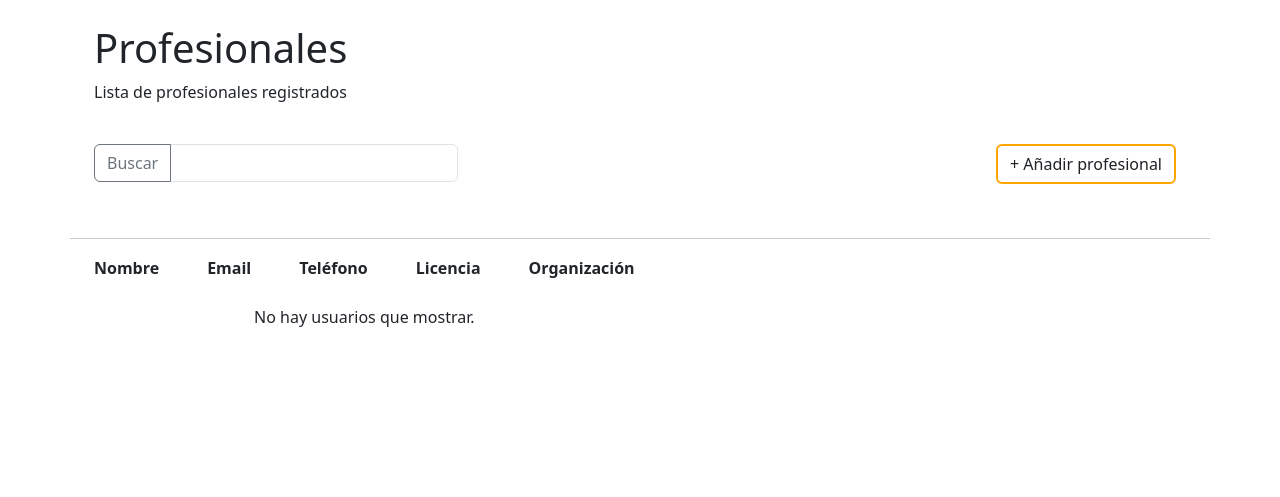
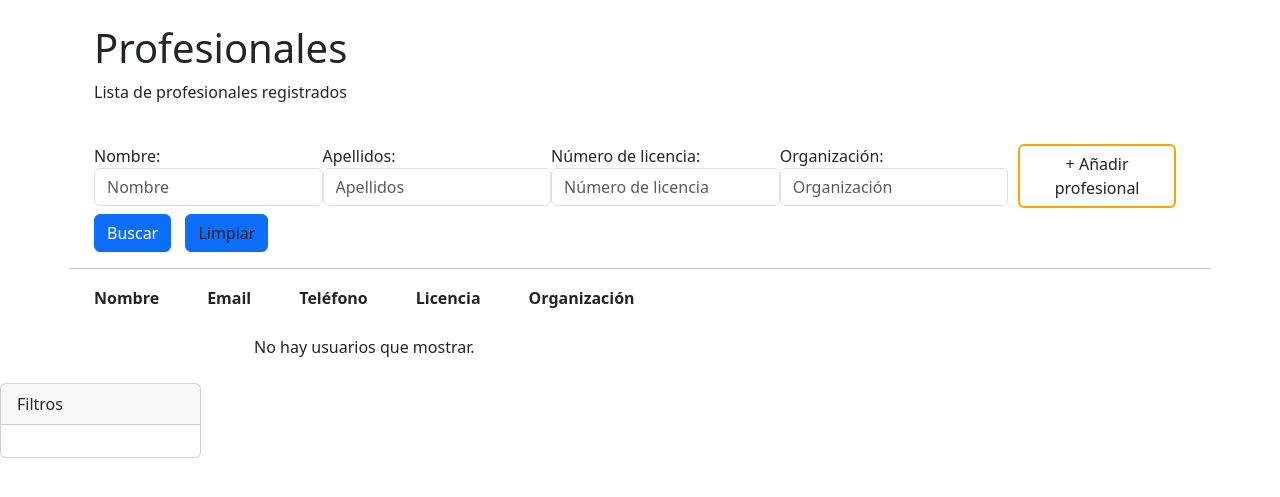
Before and after one commit to ISPP-Grupo-10/cocemfe-sevilla, a Django app: page /professionals/ in a window 1280 px wide. Shown: the part 80-577 px from the top of the page. Run offline with Django 5.2, Linux system fonts and the light colour scheme; data that the repository does not hold is empty; some libraries are stand-ins or nearby versions.

Commit message:
feat: arreglo lista profesionales

```diff
--- a/cocemfe_sevilla/professionals/templates/professional_list.html
+++ b/cocemfe_sevilla/professionals/templates/professional_list.html
@@ -18,11 +18,34 @@
   <div class="flex-1 overflow-y-auto">
     <div class="container flex flex-col gap-4 px-0 py-6 sm:gap-6"> <!-- Ajuste de los márgenes -->
       <div class="w-full px-4 space-y-4 d-flex flex-row justify-content-between">
-        <div class="col-4 max-w-lg space-y-1 mb-4 d-flex flex-col">
-          <div class="input-group mb-3 col-3">
-            <button class="btn btn-outline-secondary" type="button" id="button-addon1">Buscar</button>
-            <input type="text" class="form-control form-control-xs" placeholder="" aria-label="Example text with button addon" aria-describedby="button-addon1" style="width: 200px;">
+        <div class="d-flex flex-row">
+          <form id="searchForm" method="GET" action="{% url 'professional_list' %}" class="flex-form">
+            <div class="d-flex flex-col">
+              <div class="form-group2">
+                <label for="name">Nombre:</label>
+                <input type="text" name="name" id="name" value="{{ name_filter }}" class="form-control" placeholder="Nombre">
+              </div>
+              <div class="form-group2">
+                  <label for="surname">Apellidos:</label>
+                  <input type="text" name="surname" id="surname" value="{{ surname_filter }}" class="form-control" placeholder="Apellidos">
+              </div>
+              <div class="form-group2">
+                <label for="license_number">Número de licencia:</label>
+                <input type="text" name="license_number" id="license_number" value="{{ license_number }}" class="form-control" placeholder="Número de licencia">
+              </div>
+              <div class="form-group2">
+                  <label for="organization">Organización:</label>
+                  <input type="text" name="organization" id="organization" value="{{ organization }}" class="form-control" placeholder="Organización">
+              </div>
+            </div>
+
+
+
+          <div class="form-group2 mt-2 text-right" style="flex-direction: row;">
+              <button type="submit" class="btn btn-primary">Buscar</button>
+              <a href="{% url 'professional_list' %}" class="btn btn-primary">Limpiar</a>
           </div>
+          </form>
         </div>
         <div>
           <a href="{% url 'upload_pdf' %}" class="btn btn-orange">+ Añadir profesional</a>
@@ -37,7 +60,7 @@
                 <th class="h-12 px-4 text-left align-middle font-medium text-muted-foreground [&amp;:has([role=checkbox])]:pr-0">
                   Nombre
                 </th>
-                <th class="h-12 px-4 text-left align-middle font-medium text-muted-foreground [&amp;:has([role=checkbox])]:pr-0">
+                <th class="h-12 px-4 text-left align-middle font-medium text-muted-foreground ">
                   Email
                 </th>
                 <th class="h-12 px-4 text-left align-middle font-medium text-muted-foreground [&amp;:has([role=checkbox])]:pr-0">
@@ -108,7 +131,18 @@
       </div>
     </div>
   </div>
+  <div class="col-md-2" style="padding-right: 0;">
+    <div class="card" style="margin-right: 12px;">
+        <div class="card-header">
+            Filtros
+        </div>
+        <div class="card-body">
+            <form id="searchForm" method="GET" action="{% url 'professional_list' %}" class="flex-form">
 
+            </form>
+        </div>
+    </div>
+</div>
 </div>
 
 <script>
```
